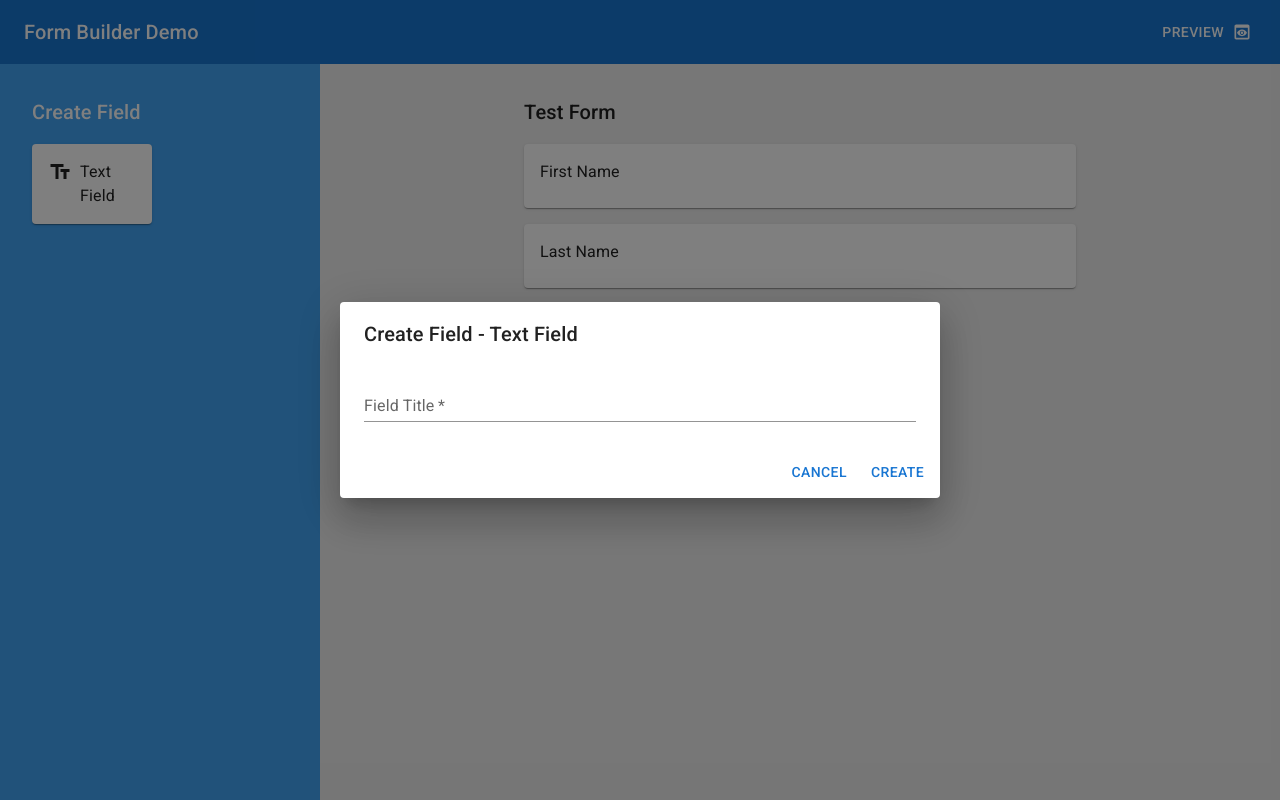
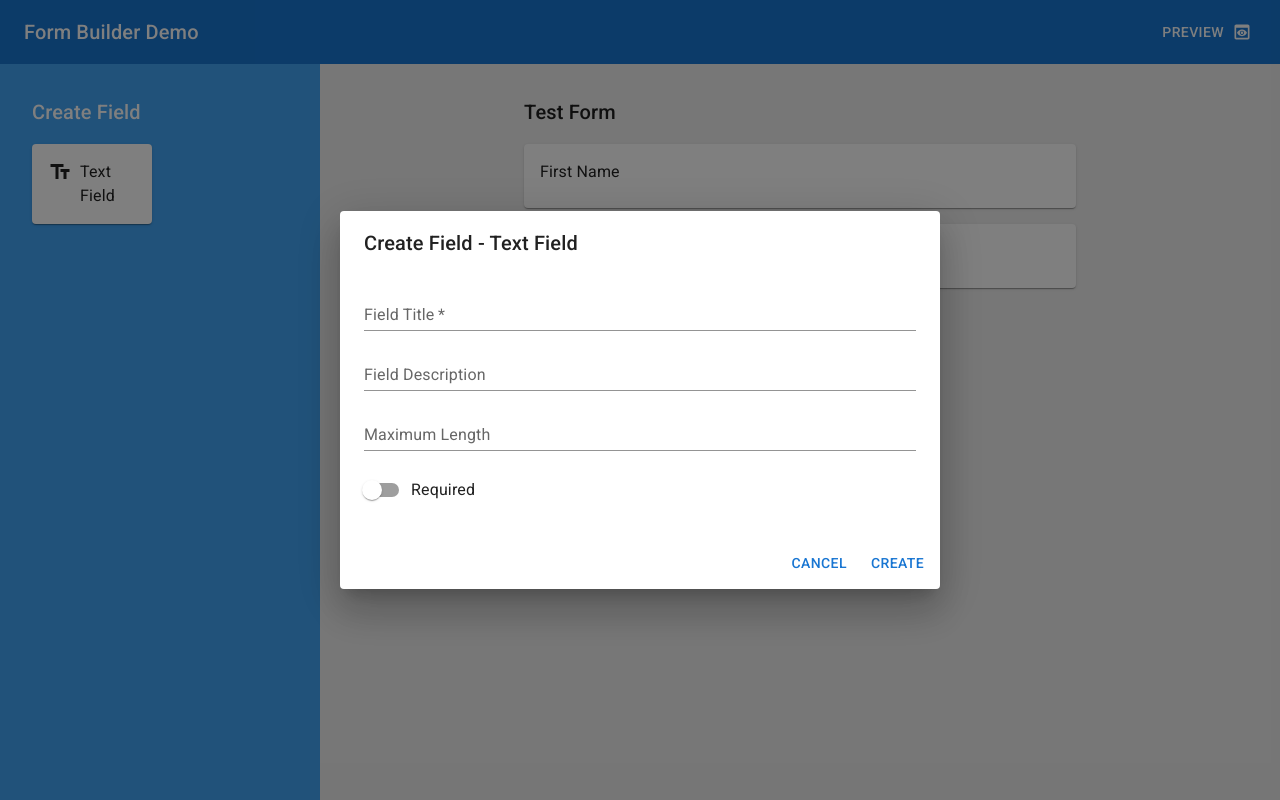
Before and after one commit to LixingSun/form-builder-demo, a React (Vite) app: page / in a window 1280 px wide. Both pictures are taken after a click on the button "Text Field". Built offline with nearby package versions, Linux system fonts and the light colour scheme.

Commit message:
Configure fields for text field creation

```diff
--- a/package.json
+++ b/package.json
@@ -29,6 +29,7 @@
   "devDependencies": {
     "@testing-library/jest-dom": "^6.4.6",
     "@testing-library/react": "^16.0.0",
+    "@testing-library/user-event": "^14.5.2",
     "@types/react": "^18.2.66",
     "@types/react-dom": "^18.2.22",
     "@vitejs/plugin-react": "^4.2.1",
--- a/src/pages/Editor/EditorMenu.jsx
+++ b/src/pages/Editor/EditorMenu.jsx
@@ -9,6 +9,7 @@ import TextFieldsIcon from '@mui/icons-material/TextFields';
 import PropTypes from 'prop-types';
 import FieldDialog from './FieldDialog';
 import { useState } from 'react';
+import { fieldTypeDisplayNames, fieldTypes } from './fieldConstants';
 
 const EditorMenuItem = ({ name, icon: Icon, onClick }) => {
   return (
@@ -49,21 +50,24 @@ export default function EditorMenu() {
             name={'Text Field'}
             icon={TextFieldsIcon}
             onClick={() => {
-              setFieldCreationType('Text Field');
+              setFieldCreationType(fieldTypes.textField);
               setIsFieldCreationOpen(true);
             }}
           />
         </Grid>
       </Grid>
+      {fieldCreationType && (
         <FieldDialog
           open={isFieldCreationOpen}
           fieldType={fieldCreationType}
+          fieldDisplayName={fieldTypeDisplayNames[fieldCreationType]}
           onClose={() => setIsFieldCreationOpen(false)}
           onSubmit={(formData) => {
             console.log(formData);
             setIsFieldCreationOpen(false);
           }}
         />
+      )}
     </>
   );
 }
--- a/src/pages/Editor/FieldDialog.jsx
+++ b/src/pages/Editor/FieldDialog.jsx
@@ -2,15 +2,37 @@ import {
   Dialog,
   DialogActions,
   DialogContent,
-  TextField,
   DialogTitle,
   Button,
 } from '@mui/material';
 import PropTypes from 'prop-types';
 
-export default function FieldDialog({ open, fieldType, onClose, onSubmit }) {
+import { getFieldConfig } from './fieldConfig';
+
+const formatFormJson = (formJson) => {
+  let formattedFormJson = structuredClone(formJson);
+
+  formattedFormJson = {
+    ...formattedFormJson,
+    isRequired: formJson.isRequired == 'on',
+  };
+
+  if ('maxLength' in formattedFormJson && formattedFormJson.maxLength == '') {
+    formattedFormJson.maxLength = null;
+  }
+  return formattedFormJson;
+};
+
+export default function FieldDialog({
+  open,
+  fieldType,
+  fieldDisplayName,
+  onClose,
+  onSubmit,
+}) {
   return (
     <Dialog
+      data-testid="field-dialog"
       fullWidth
       maxWidth="sm"
       open={open}
@@ -21,22 +43,13 @@ export default function FieldDialog({ open, fieldType, onClose, onSubmit }) {
           event.preventDefault();
           const formData = new FormData(event.currentTarget);
           const formJson = Object.fromEntries(formData.entries());
-          onSubmit(formJson);
+          const formattedFormJson = formatFormJson(formJson);
+          onSubmit(formattedFormJson);
         },
       }}
     >
-      <DialogTitle>Create Field - {fieldType}</DialogTitle>
-      <DialogContent>
-        <TextField
-          required
-          margin="dense"
-          id="field-title"
-          name="fieldTitle"
-          label="Field Title"
-          fullWidth
-          variant="standard"
-        />
-      </DialogContent>
+      <DialogTitle>Create Field - {fieldDisplayName}</DialogTitle>
+      <DialogContent>{getFieldConfig(fieldType)}</DialogContent>
       <DialogActions>
         <Button onClick={onClose}>Cancel</Button>
         <Button type="submit">Create</Button>
@@ -48,6 +61,7 @@ export default function FieldDialog({ open, fieldType, onClose, onSubmit }) {
 FieldDialog.propTypes = {
   open: PropTypes.bool.isRequired,
   fieldType: PropTypes.string.isRequired,
+  fieldDisplayName: PropTypes.string.isRequired,
   onClose: PropTypes.func.isRequired,
   onSubmit: PropTypes.func.isRequired,
 };
--- /dev/null
+++ b/src/pages/Editor/fieldConfig.jsx
@@ -0,0 +1,68 @@
+import { TextField, FormControlLabel, Switch } from '@mui/material';
+import { fieldTypes } from './fieldConstants';
+
+function TitleConfig() {
+  return (
+    <TextField
+      required
+      margin="dense"
+      id="field-title-config"
+      name="title"
+      label="Field Title"
+      fullWidth
+      variant="standard"
+    />
+  );
+}
+
+function DescriptionConfig() {
+  return (
+    <TextField
+      margin="dense"
+      id="field-description-config"
+      name="description"
+      label="Field Description"
+      fullWidth
+      variant="standard"
+    />
+  );
+}
+
+function MaxLengthConfig() {
+  return (
+    <TextField
+      margin="dense"
+      id="field-max-length-config"
+      name="maxLength"
+      label="Maximum Length"
+      type="number"
+      fullWidth
+      variant="standard"
+    />
+  );
+}
+
+function RequiredConfig() {
+  return (
+    <FormControlLabel
+      name="isRequired"
+      control={<Switch />}
+      label="Required"
+      sx={{ marginTop: 2, marginBottom: 1 }}
+    />
+  );
+}
+
+export const getFieldConfig = (fieldType) => {
+  switch (fieldType) {
+    case fieldTypes.textField:
+      return (
+        <>
+          <TitleConfig />
+          <DescriptionConfig />
+          <MaxLengthConfig />
+          <RequiredConfig />
+        </>
+      );
+  }
+};
--- /dev/null
+++ b/src/pages/Editor/fieldConstants.js
@@ -0,0 +1,7 @@
+export const fieldTypes = {
+  textField: 'textField',
+};
+
+export const fieldTypeDisplayNames = {
+  [fieldTypes.textField]: 'Text Field',
+};
```
Also changed, not shown: 2 other files (tests, documents, lock files or other folders). Lines whose indentation alone changed are shown as unchanged.
